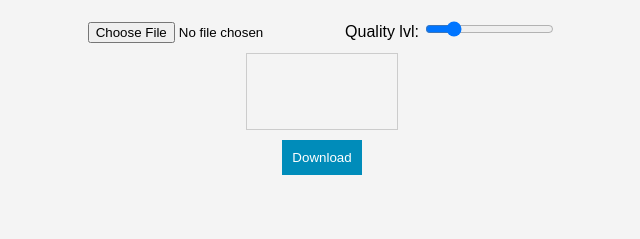
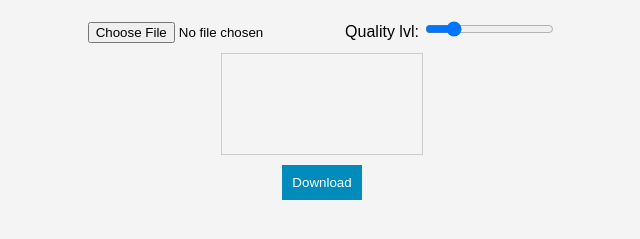
Before and after one commit to KTRBS/imresizer, a plain HTML site: page index.html in a window 1280 px wide. Shown: the part 61-300 px from the top of the page, without its empty margins (318-958 px from the left). Drawn offline with Linux system fonts and the light colour scheme.

Commit message:
Update style.css

```diff
--- a/style.css
+++ b/style.css
@@ -9,8 +9,8 @@ canvas {
     display: block;
     margin: 10px auto;
     border: 1px solid #ccc;
-    max-width: 100%; /* 画面幅に合わせる */
-    width: 150px; /* 最大幅を150pxに縮小 */
+    max-width: 100%;
+    width: 200px; /* 画像サイズを200pxに拡大 */
     height: auto;
 }
 
@@ -27,3 +27,7 @@ button {
 button:hover {
     background-color: #005f73;
 }
+
+#quality-label {
+    display: none; /* Quality Lvlを非表示 */
+}
```
